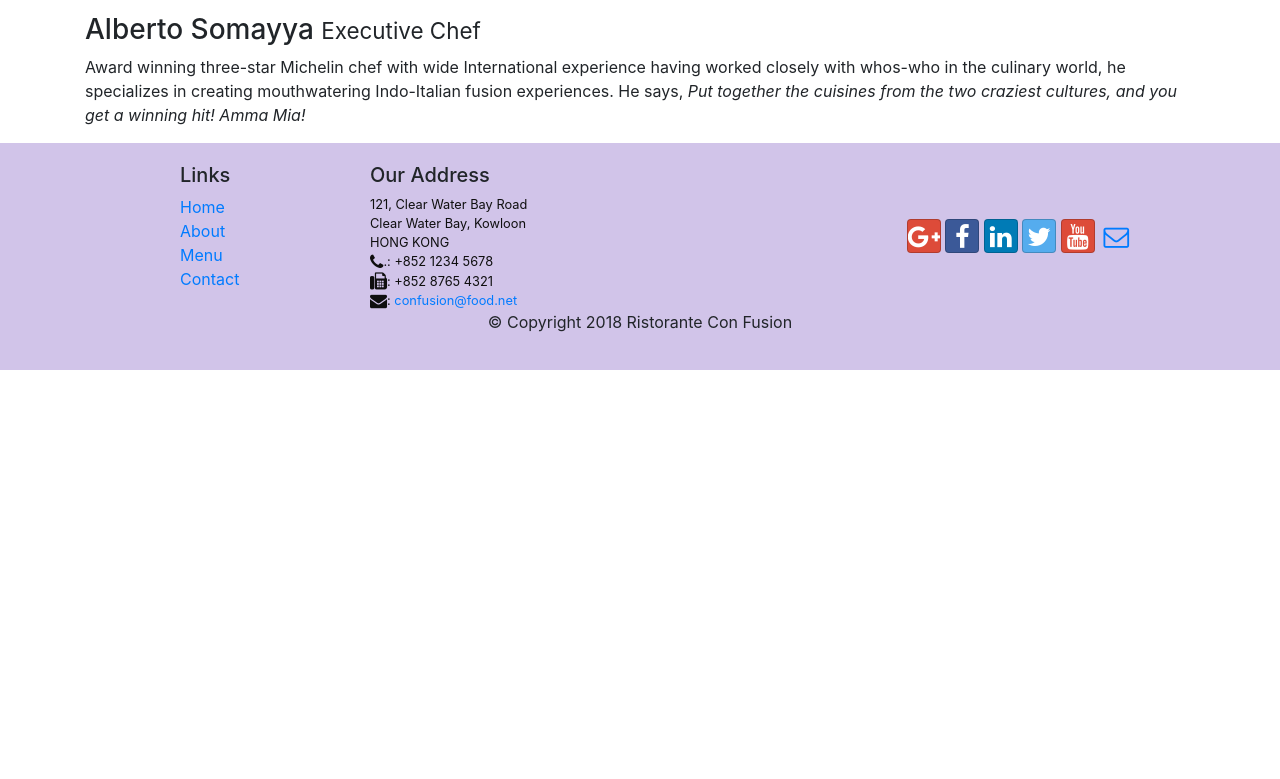
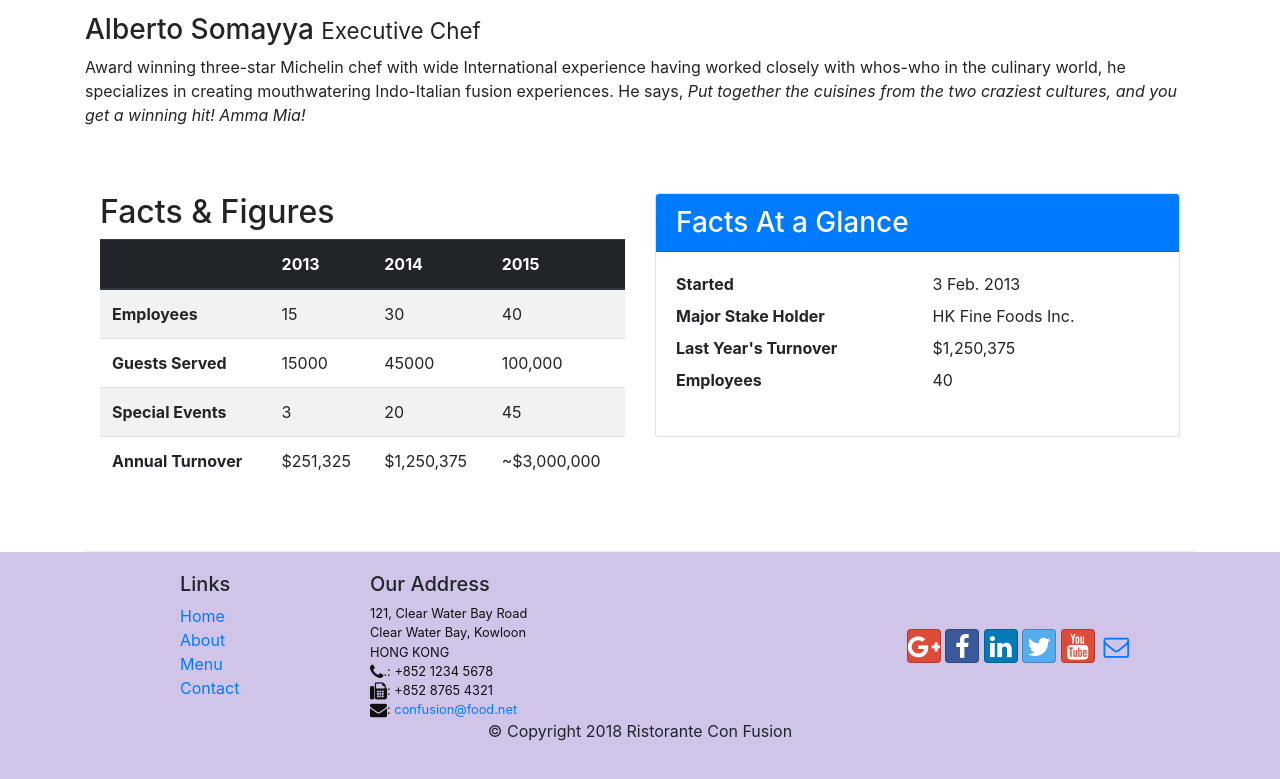
Before and after one commit to levmit/conFusion, a website: page aboutus.html in a window 1280 px wide. Shown: the part 1205-1984 px from the top of the page. Before the commit the page ends 1575 px from the top, so only its background shows below. Drawn offline with nearby package versions, Linux system fonts and the light colour scheme.

Commit message:
Tables and Cards

```diff
--- a/aboutus.html
+++ b/aboutus.html
@@ -103,6 +103,66 @@
                         cultures, and you get a winning hit! Amma Mia!</em></p>
             </div>
         </div>
+        <div class="row row-content">
+            <div class="col-12 col-sm-6">
+                <h2>Facts &amp; Figures</h2>
+                <div class="table-responsive">
+                    <table class="table table-striped">
+                        <thead class="thead-dark">
+                            <tr>
+                                <th>&nbsp;</th>
+                                <th>2013</th>
+                                <th>2014</th>
+                                <th>2015</th>
+                            </tr>
+                        </thead>
+                        <tbody>
+                            <tr>
+                                <th>Employees</th>
+                                <td>15</td>
+                                <td>30</td>
+                                <td>40</td>
+                            </tr>
+                            <tr>
+                                <th>Guests Served</th>
+                                <td>15000</td>
+                                <td>45000</td>
+                                <td>100,000</td>
+                            </tr>
+                            <tr>
+                                <th>Special Events</th>
+                                <td>3</td>
+                                <td>20</td>
+                                <td>45</td>
+                            </tr>
+                            <tr>
+                                <th>Annual Turnover</th>
+                                <td>$251,325</td>
+                                <td>$1,250,375</td>
+                                <td>~$3,000,000</td>
+                            </tr>
+                        </tbody>
+                    </table>
+                </div>
+            </div>
+            <div class="col-12 col-sm-6">
+                <div class="card">
+                    <h3 class="card-header bg-primary text-white">Facts At a Glance</h3>
+                    <div class="card-body">
+                        <dl class="row">
+                            <dt class="col-6">Started</dt>
+                            <dd class="col-6">3 Feb. 2013</dd>
+                            <dt class="col-6">Major Stake Holder</dt>
+                            <dd class="col-6">HK Fine Foods Inc.</dd>
+                            <dt class="col-6">Last Year's Turnover</dt>
+                            <dd class="col-6">$1,250,375</dd>
+                            <dt class="col-6">Employees</dt>
+                            <dd class="col-6">40</dd>
+                        </dl>
+                    </div>
+                </div>
+            </div>
+       </div>
 
     </div>
 
```
